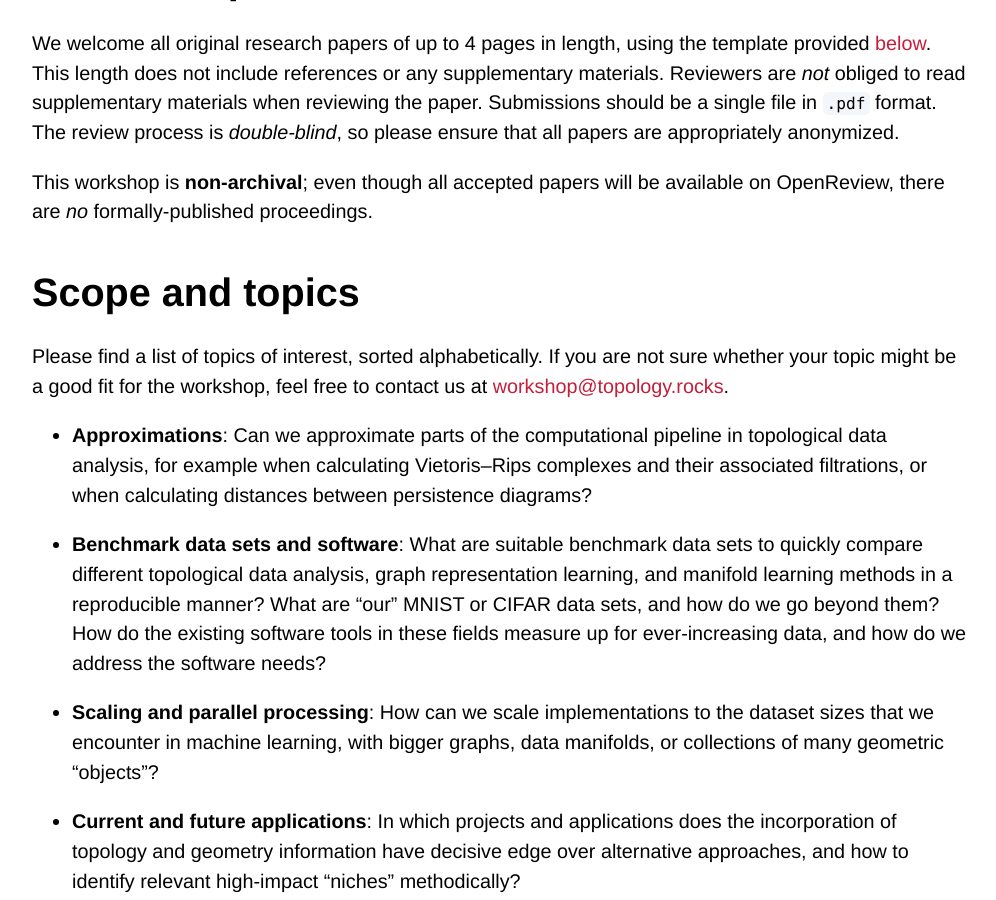
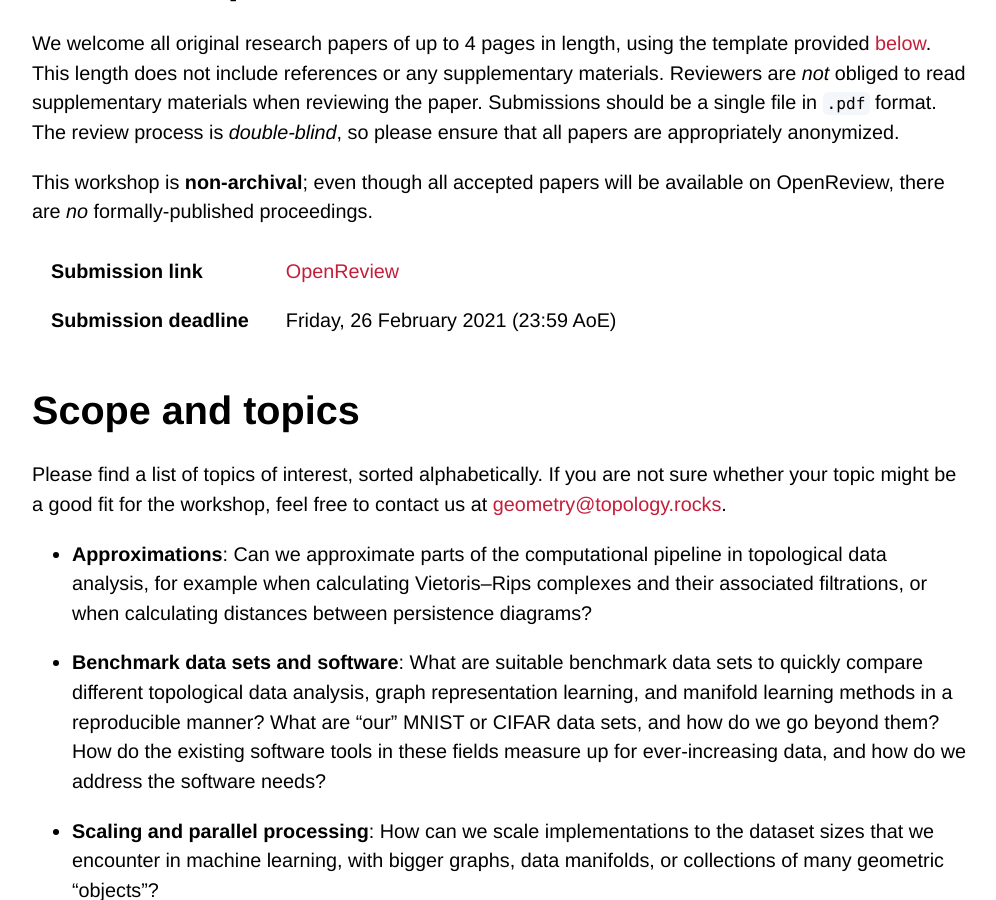
Before and after one commit to gt-rl/gt-rl.github.io, a Jekyll site: the page built from cfp.md, in a window 1280 px wide and 900 px high, scrolled down 514 px. Shown: the whole window, without its empty margins (140-1136 px from the left). Built offline with Jekyll 4.4.1, drawn with Linux system fonts in a browser that asks for light colours; some web fonts are replaced; our own code applies the rules of GitHub Pages for plain Markdown files.

Commit message:
Added overview to call for papers

```diff
--- a/cfp.md
+++ b/cfp.md
@@ -15,11 +15,14 @@ anonymized.
 This workshop is **non-archival**; even though all accepted papers will be
 available on OpenReview, there are *no* formally-published proceedings.
 
+| **Submission link** | [OpenReview](https://openreview.net/group?id=ICLR.cc/2021/Workshop/GTRL) |
+| **Submission deadline** | Friday, 26 February 2021 (23:59 AoE) |
+
 # Scope and topics
 
 Please find a list of topics of interest, sorted alphabetically. If
 you are not sure whether your topic might be a good fit for the
-workshop, feel free to contact us at [workshop@topology.rocks](mailto:workshop@topology.rocks).
+workshop, feel free to contact us at [geometry@topology.rocks](mailto:geometry@topology.rocks).
 
 - **Approximations**: Can we approximate parts of the computational
   pipeline in topological data analysis, for example when calculating
```
